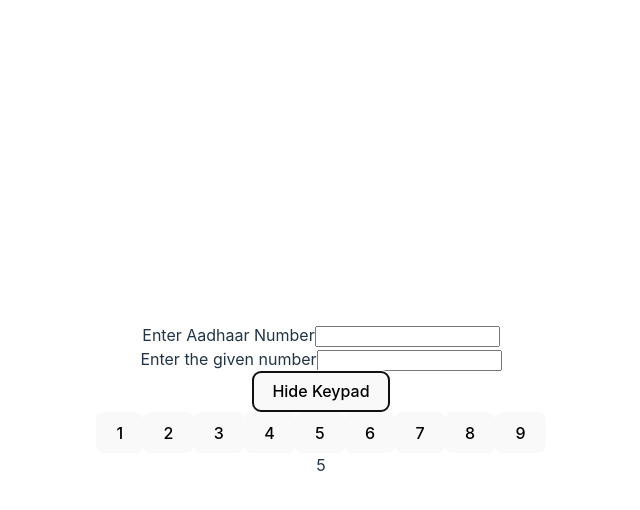
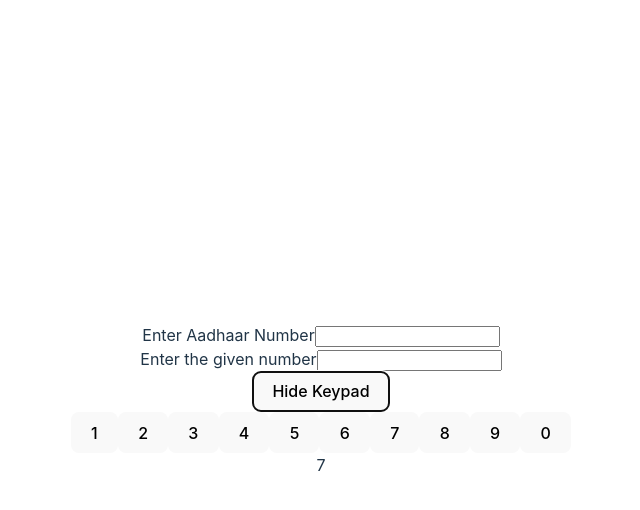
Before and after one commit to elisedare28/sih_ui, a React (Vite) app in the folder vite-project/: page / in a window 1280 px wide. Both pictures are taken after a click on the button "Sign in With Safe CAPTCHA". Shown: the top 510 px of the page, without its empty margins (319-959 px from the left). Built offline with nearby package versions, Linux system fonts and the light colour scheme.

Commit message:
random numbers

```diff
--- a/vite-project/src/App.jsx
+++ b/vite-project/src/App.jsx
@@ -5,7 +5,7 @@
   const keys = [
     '1', '2', '3',
     '4', '5', '6',
-    '7', '8', '9'
+    '7', '8', '9','0'
   ];
 
   return (
@@ -20,8 +20,7 @@
         </button>
       ))}
       <div className="random-number-box">
-        {/*Random number here*/}
-        5
+        {Math.floor(Math.random() * 10)}
       </div>
     </div>
   );
```
